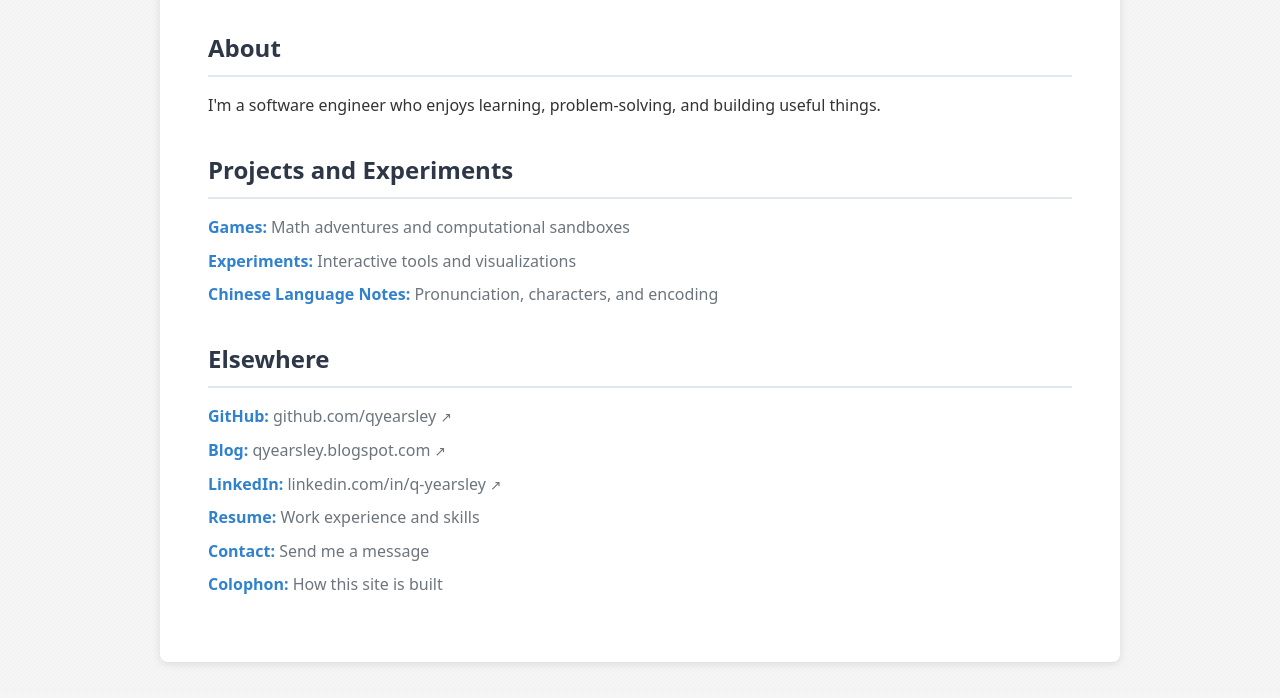
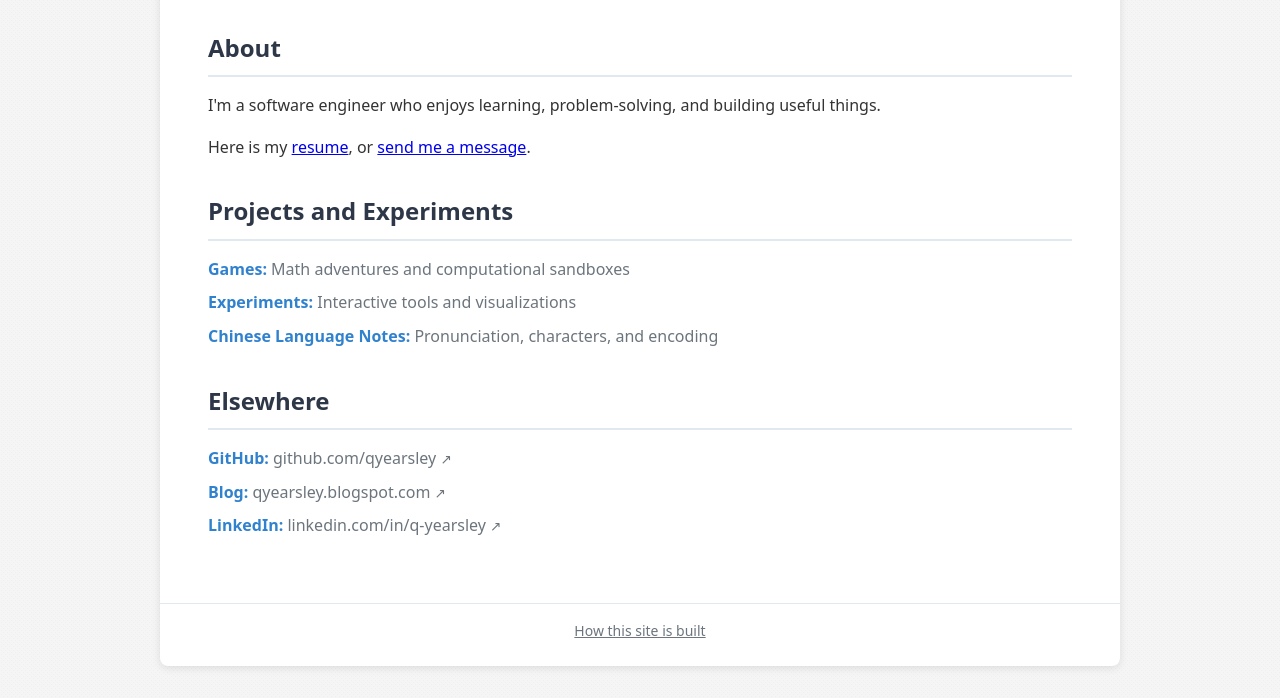
Before and after one commit to qyearsley/qyearsley.github.io, a website: page index.html in a window 1280 px wide. Shown: the part 233-931 px from the top of the page. Drawn offline with Linux system fonts and the light colour scheme; no server answers.

Commit message:
Trim the homepage's Elsewhere list, and move the colophon to a footer
Resume and contact become a line under About; Elsewhere keeps only the three external links.

```diff
--- a/css/style.css
+++ b/css/style.css
@@ -434,6 +434,18 @@ p {
   margin-bottom: 2rem;
 }
 
+/* A one-line footer on the homepage, for the colophon link. */
+.site-footer {
+  padding: 1rem 3rem 1.5rem;
+  border-top: 1px solid var(--color-border);
+  font-size: 0.875rem;
+  text-align: center;
+}
+
+.site-footer a {
+  color: var(--color-text-muted);
+}
+
 .section h2 {
   font-size: 1.5rem;
   font-weight: 600;
@@ -479,8 +491,8 @@ p {
   color: var(--color-text-muted);
 }
 
-/* Marks a link that leaves the site. The homepage lists GitHub, the blog and
-   LinkedIn in the same list as internal pages, and nothing distinguished them.
+/* Marks a link that leaves the site. The homepage's GitHub, blog and LinkedIn
+   cards use the same list style as internal pages, and nothing distinguished them.
    The `/ ""` is alternative text for the accessibility tree: empty, because a
    screen reader already announces the destination from the href and does not
    need to hear "north east arrow" on every one. Browsers without support for
--- a/index.html
+++ b/index.html
@@ -71,6 +71,9 @@
             I'm a software engineer who enjoys learning, problem-solving, and building useful
             things.
           </p>
+          <p>
+            Here is my <a href="/resume/">resume</a>, or <a href="/contact/">send me a message</a>.
+          </p>
         </section>
 
         <section class="section">
@@ -136,27 +139,13 @@
                 <span>linkedin.com/in/q-yearsley</span>
               </a>
             </li>
-            <li>
-              <a href="/resume/">
-                <strong>Resume</strong>
-                <span>Work experience and skills</span>
-              </a>
-            </li>
-            <li>
-              <a href="/contact/">
-                <strong>Contact</strong>
-                <span>Send me a message</span>
-              </a>
-            </li>
-            <li>
-              <a href="/colophon/">
-                <strong>Colophon</strong>
-                <span>How this site is built</span>
-              </a>
-            </li>
           </ul>
         </section>
       </main>
+
+      <footer class="site-footer">
+        <a href="/colophon/">How this site is built</a>
+      </footer>
     </div>
     <script src="/shared/discover.js"></script>
     <script src="/shared/nav.js"></script>
--- a/zh-common.json
+++ b/zh-common.json
@@ -19,10 +19,9 @@
   "Elsewhere": "其他链接",
   "Blog": "博客",
   "Resume": "简历",
-  "Work experience and skills": "工作经验与技能",
   "Contact": "联系",
-  "Send me a message": "给我发消息",
   "Colophon": "建站说明",
+  "Here is my <a href=\"/resume/\">resume</a>, or <a href=\"/contact/\">send me a message</a>.": "这是我的<a href=\"/resume/\">简历</a>，也可以<a href=\"/contact/\">给我发消息</a>。",
   "How this site is built": "本站的构建方式",
 
   "Try something": "随便看看",
```
